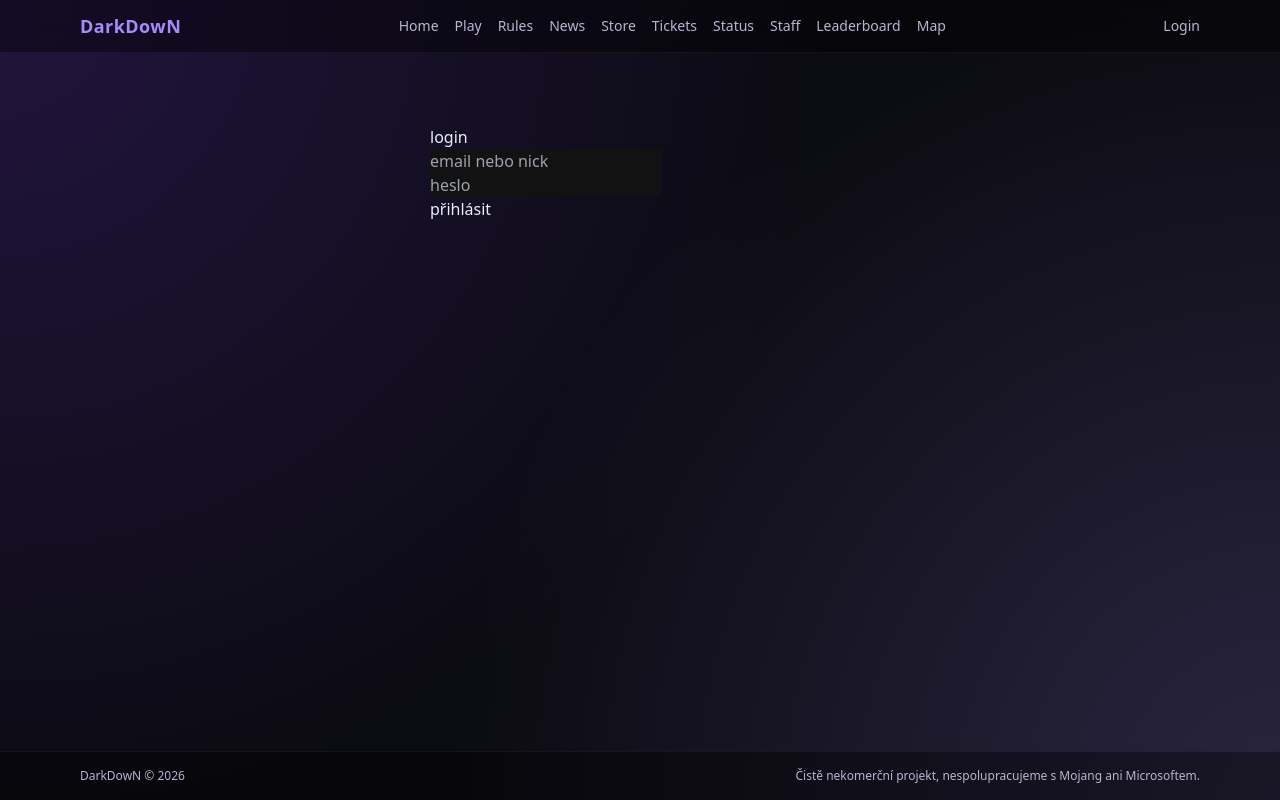
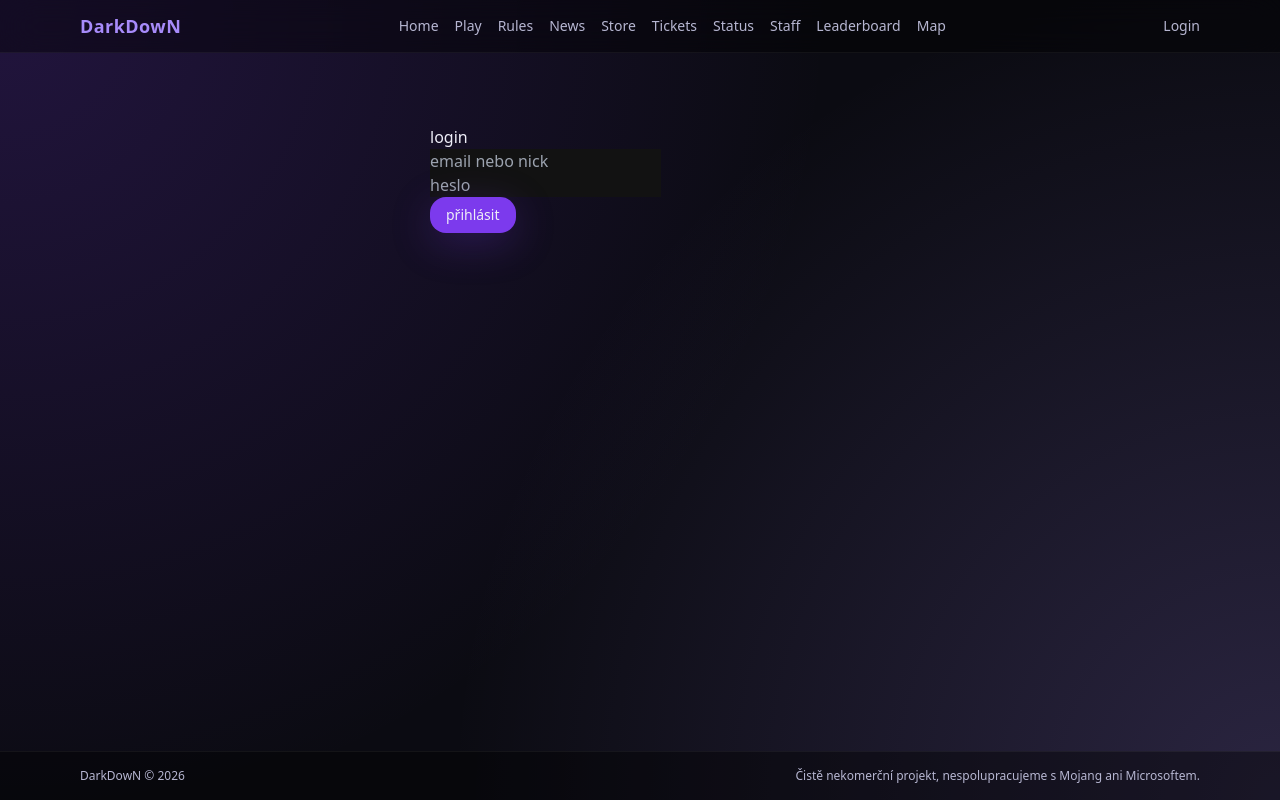
Before and after one commit to domciss713/darkdown, a Next.js app: page /login in a window 1280 px wide. Built offline with nearby package versions, Linux system fonts and the light colour scheme.

Commit message:
test 5.2

```diff
--- a/app/login/page.tsx
+++ b/app/login/page.tsx
@@ -1,6 +1,7 @@
 "use client";
 
 import { useState } from "react";
+import { Button } from "@/components/ui/button";
 
 export default function LoginPage() {
   const [identifier, setIdentifier] = useState("");
@@ -18,7 +19,10 @@ export default function LoginPage() {
     });
 
     const data = await res.json();
-    if (data.ok) setMsg("ok, prihlaseno");
+    if (data.ok) {
+      setMsg("ok, přihlášeno");
+      window.location.href = "/me"; // přesměrování po úspěšném přihlášení
+    }
     else setMsg("error: " + (data.error || "unknown"));
   }
 
@@ -30,7 +34,7 @@ export default function LoginPage() {
         <br />
         <input placeholder="heslo" type="password" value={password} onChange={(e) => setPassword(e.target.value)} />
         <br />
-        <button type="submit">přihlásit</button>
+        <Button variant="primary" type="submit">přihlásit</Button>
       </form>
       <p>{msg}</p>
     </div>
```
